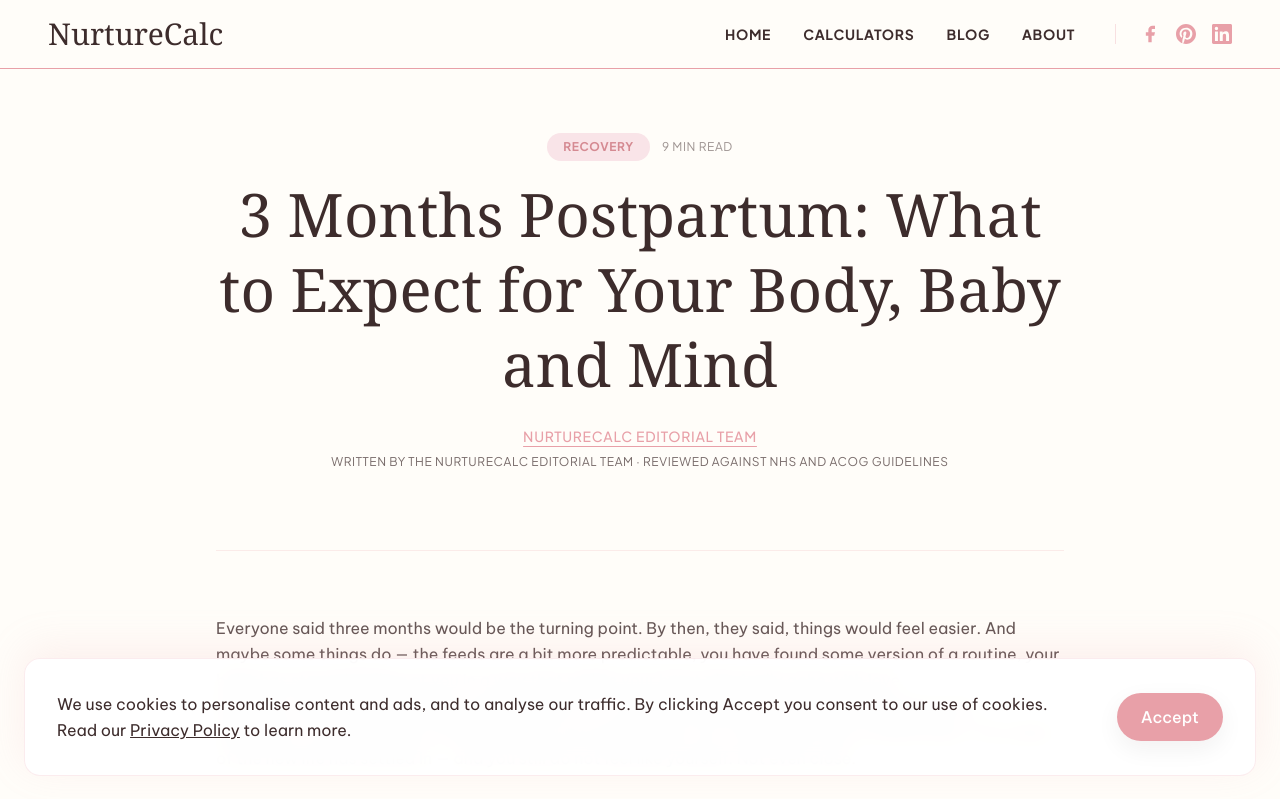
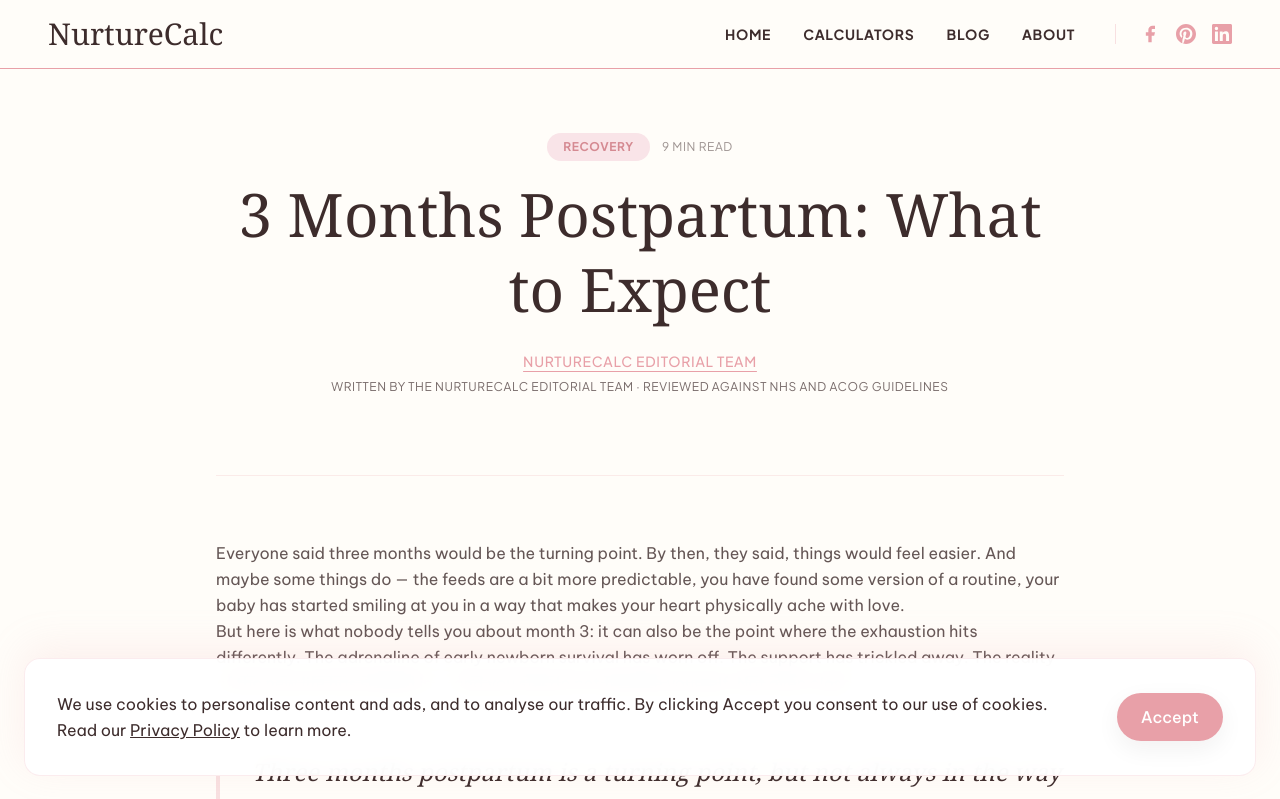
Before and after one commit to josefmomo214/NurtureCalc, a Next.js app: page /blog/3-months-postpartum in a window 1280 px wide. Shown: the top 799 px of the page. Built offline with nearby package versions, Linux system fonts and the light colour scheme.

Commit message:
fix(seo): title + 3 internal links in 3-months-postpartum — found in content file

```diff
--- a/src/app/blog/3-months-postpartum/content.ts
+++ b/src/app/blog/3-months-postpartum/content.ts
@@ -2,7 +2,7 @@ export const threeMonthsPostpartumContent = {
   header: {
     category: "Recovery",
     readTime: "9 min read",
-    title: "3 Months Postpartum: What to Expect for Your Body, Baby and Mind",
+    title: "3 Months Postpartum: What to Expect",
     author: "NurtureCalc Editorial Team",
     reviewNote: "Reviewed against NHS and ACOG guidelines",
   },
--- a/src/app/blog/3-months-postpartum/page.tsx
+++ b/src/app/blog/3-months-postpartum/page.tsx
@@ -28,7 +28,7 @@ export default function BlogPost() {
   const articleJsonLd = {
     "@context": "https://schema.org",
     "@type": "Article",
-    "headline": "3 Months Postpartum: What to Expect for Your Body, Baby and Mind",
+    "headline": "3 Months Postpartum: What to Expect",
     "description": "Three months postpartum is a turning point — but it does not always feel like one. Here is an honest guide to what is normal at 3 months for your body, your baby and your mental health.",
     "author": {
       "@type": "Organization",
--- a/src/lib/blog-posts.ts
+++ b/src/lib/blog-posts.ts
@@ -10,7 +10,7 @@ export interface BlogPost {
 export const blogPosts: BlogPost[] = [
   {
     slug: '3-months-postpartum',
-    title: '3 Months Postpartum: What to Expect for Your Body, Baby and Mind',
+    title: '3 Months Postpartum: What to Expect',
     excerpt: 'Three months postpartum is a turning point — but it does not always feel like one. Here is an honest guide to what is normal at 3 months for your body, your baby and your mental health.',
     category: 'Recovery',
     readTime: '9 min read',
```
